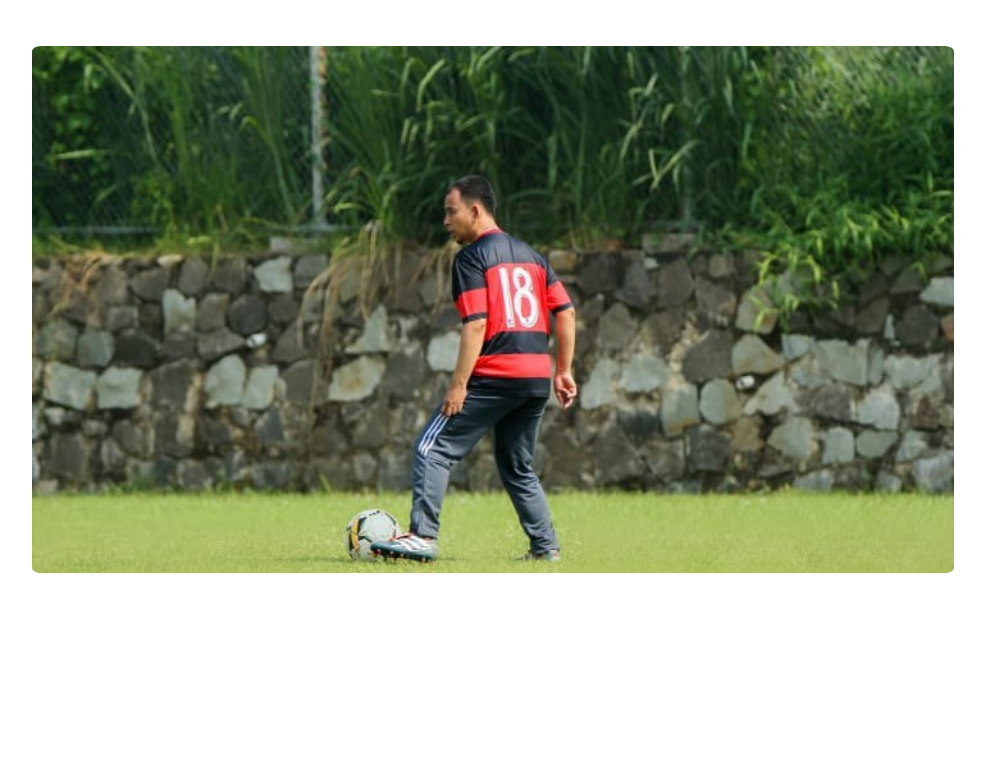
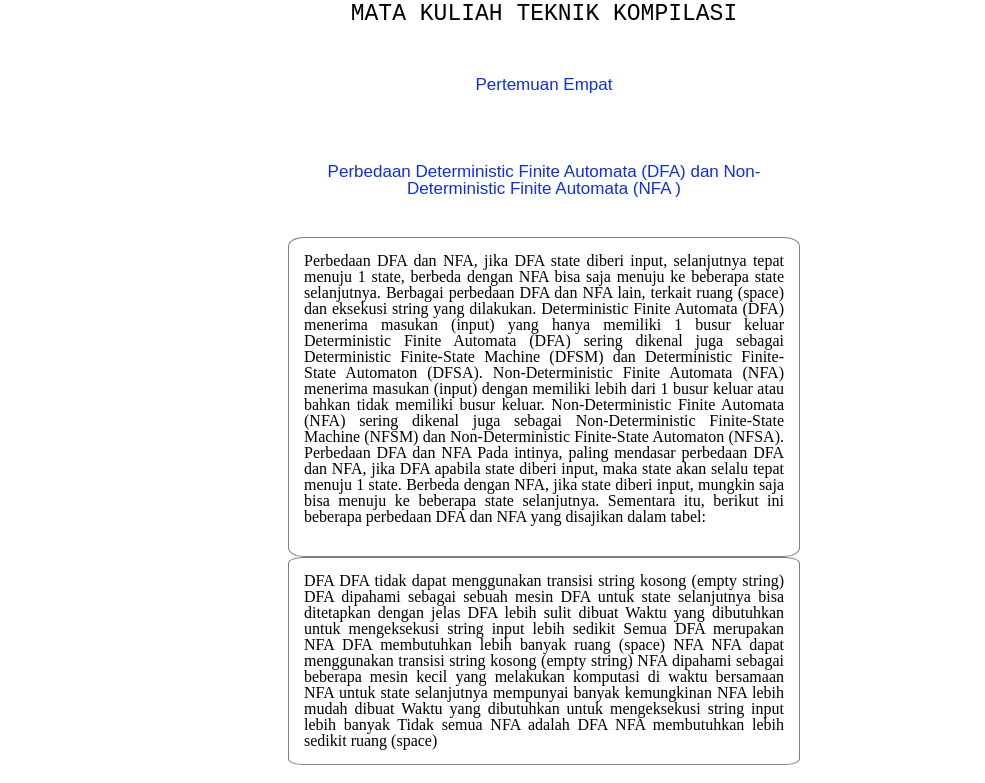
Before and after one commit to yogatresnaa/pujitresna.github.io, a plain HTML site: page index.html in a window 1280 px wide. Shown: the part 2804-3587 px from the top of the page, without its empty margins (96-1081 px from the left). Drawn offline with Linux system fonts and the light colour scheme.

Commit message:
menambahkan pertemuan empat

```diff
--- a/index.html
+++ b/index.html
@@ -137,7 +137,7 @@
 
             <section>
             <div class ="rangkuman">
-                <h1>Rangkuman Maata Kuliah Teknik Kompilasi</h1>
+                <h1>MATA KULIAH TEKNIK KOMPILASI</h1>
                 <h2>Rangkuman Analisis Leksikal/Analisis Linier</h2>
 
                 <p>Analisis Leksikal/Analisis Linier/Pembacaan Sekilas (Scanner). Dalam kaitan ini
@@ -180,6 +180,47 @@
 
             </div>
         </section>
+
+
+        <section>
+            <div class ="rangkuman">
+                <h1>MATA KULIAH TEKNIK KOMPILASI</h1>
+                <h2>Pertemuan Empat</h2>
+                <h2>Perbedaan Deterministic Finite Automata (DFA) dan Non-Deterministic Finite Automata (NFA )</h2>
+
+                <p>Perbedaan DFA dan NFA, jika DFA state diberi input, selanjutnya tepat menuju 1 state, berbeda dengan NFA bisa saja menuju ke beberapa state selanjutnya.
+                   Berbagai perbedaan DFA dan NFA lain, terkait ruang (space) dan eksekusi string yang dilakukan.
+                     Deterministic Finite Automata (DFA) menerima masukan (input) yang hanya memiliki 1 busur keluar
+                    Deterministic Finite Automata (DFA) sering dikenal juga sebagai Deterministic Finite-State Machine (DFSM) dan Deterministic Finite-State Automaton (DFSA).
+                   Non-Deterministic Finite Automata (NFA) menerima masukan (input) dengan memiliki lebih dari 1 busur keluar atau bahkan tidak memiliki busur keluar.
+                    Non-Deterministic Finite Automata (NFA) sering dikenal juga sebagai Non-Deterministic Finite-State Machine (NFSM) dan Non-Deterministic Finite-State Automaton (NFSA).
+                    Perbedaan DFA dan NFA
+                    Pada intinya, paling mendasar perbedaan DFA dan NFA, jika DFA apabila state diberi input, maka state akan selalu tepat menuju 1 state. Berbeda dengan NFA,
+                    jika state diberi input, mungkin saja bisa menuju ke beberapa state selanjutnya.
+                    Sementara itu, berikut ini beberapa perbedaan DFA dan NFA yang disajikan dalam tabel:<br><br></p>
+<p>DFA
+DFA tidak dapat menggunakan transisi string kosong (empty string)
+DFA dipahami sebagai sebuah mesin
+DFA untuk state selanjutnya bisa ditetapkan dengan jelas
+DFA lebih sulit dibuat
+Waktu yang dibutuhkan untuk mengeksekusi string input lebih sedikit
+Semua DFA merupakan NFA
+DFA membutuhkan lebih banyak ruang (space)
+NFA
+NFA dapat menggunakan transisi string kosong (empty string)
+NFA dipahami sebagai beberapa mesin kecil yang melakukan komputasi di waktu bersamaan
+NFA untuk state selanjutnya mempunyai banyak kemungkinan
+NFA lebih mudah dibuat
+Waktu yang dibutuhkan untuk mengeksekusi string input lebih banyak
+Tidak semua NFA adalah DFA
+NFA membutuhkan lebih sedikit ruang (space)</p>
+
+
+
+
+            </div>
+        </section>
+
 
             <section>
                 <div class="gambarku">
```
